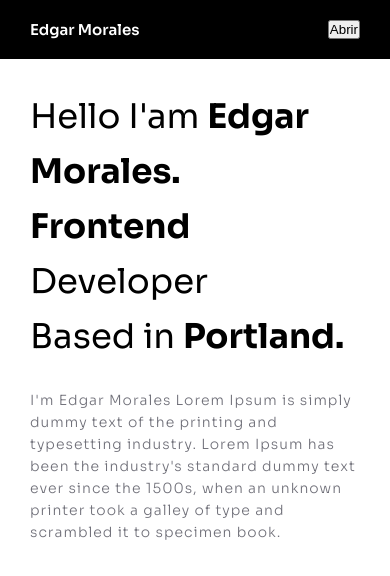
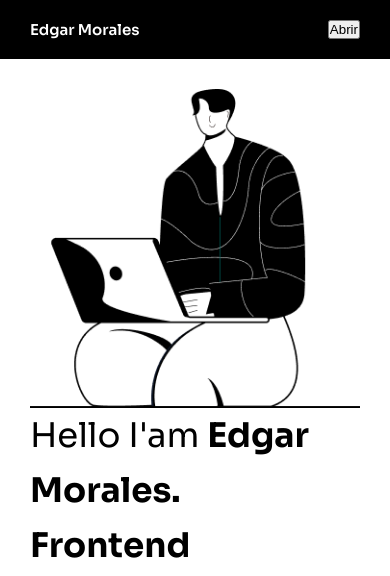
Before and after one commit to EGM17/edgar, a plain HTML site: page index.html in a window 390 px wide. Shown: the top 576 px of the page. Drawn offline with nearby package versions, Linux system fonts and the light colour scheme.

Commit message:
Update index.html

```diff
--- a/index.html
+++ b/index.html
@@ -84,7 +84,7 @@
 
         <picture class="hero-right">
 
-            <source srcset="img/hero-mobile.png" media="(max-width: 480px)" class="hero-mobile">
+            <source srcset="img/img-hero-mobile.png" media="(max-width: 480px)" class="hero-mobile">
             <source srcset="img/img-hero.png" media="(min-width: 480px)" class="hero-desktop">
             <img src="img/img-hero.png" alt="" class="hero-image-item">
         </picture>
```
